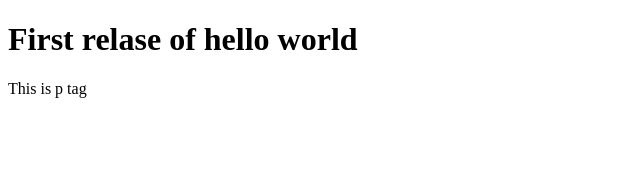
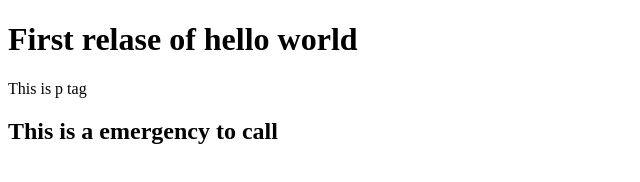
Before and after one commit to Meetr8870/hello-world, a plain HTML site: page index.html in a window 1280 px wide. Shown: the whole page, without its empty margins (0-640 px from the left). Drawn offline with Linux system fonts and the light colour scheme.

Commit message:
this is a emergency call from the manager

```diff
--- a/index.html
+++ b/index.html
@@ -8,5 +8,6 @@
 <body>
     <h1>First relase of hello world</h1>
     <p>This is p tag</p>
+    <h2>This is a emergency to call </h2>
 </body>
 </html>
```
